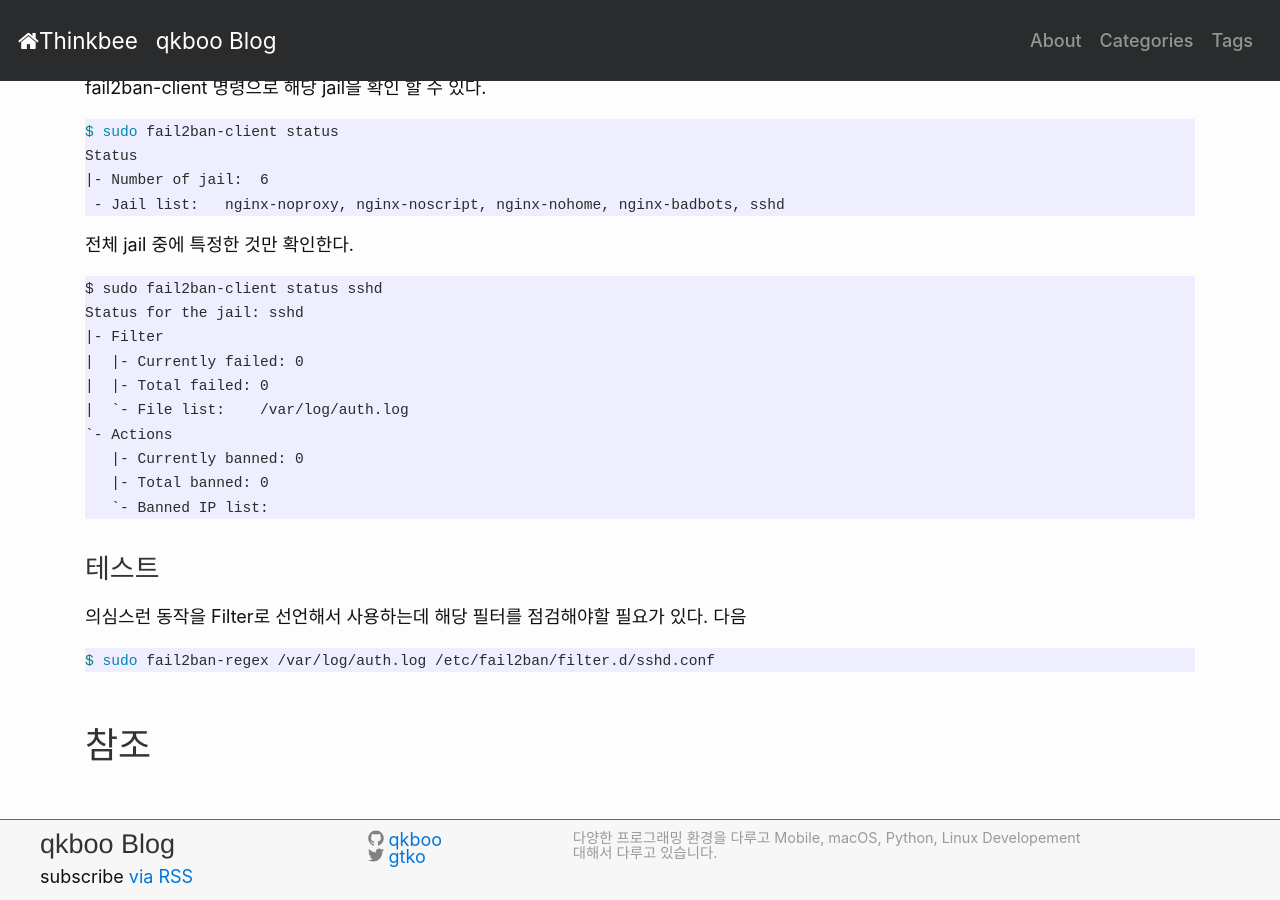
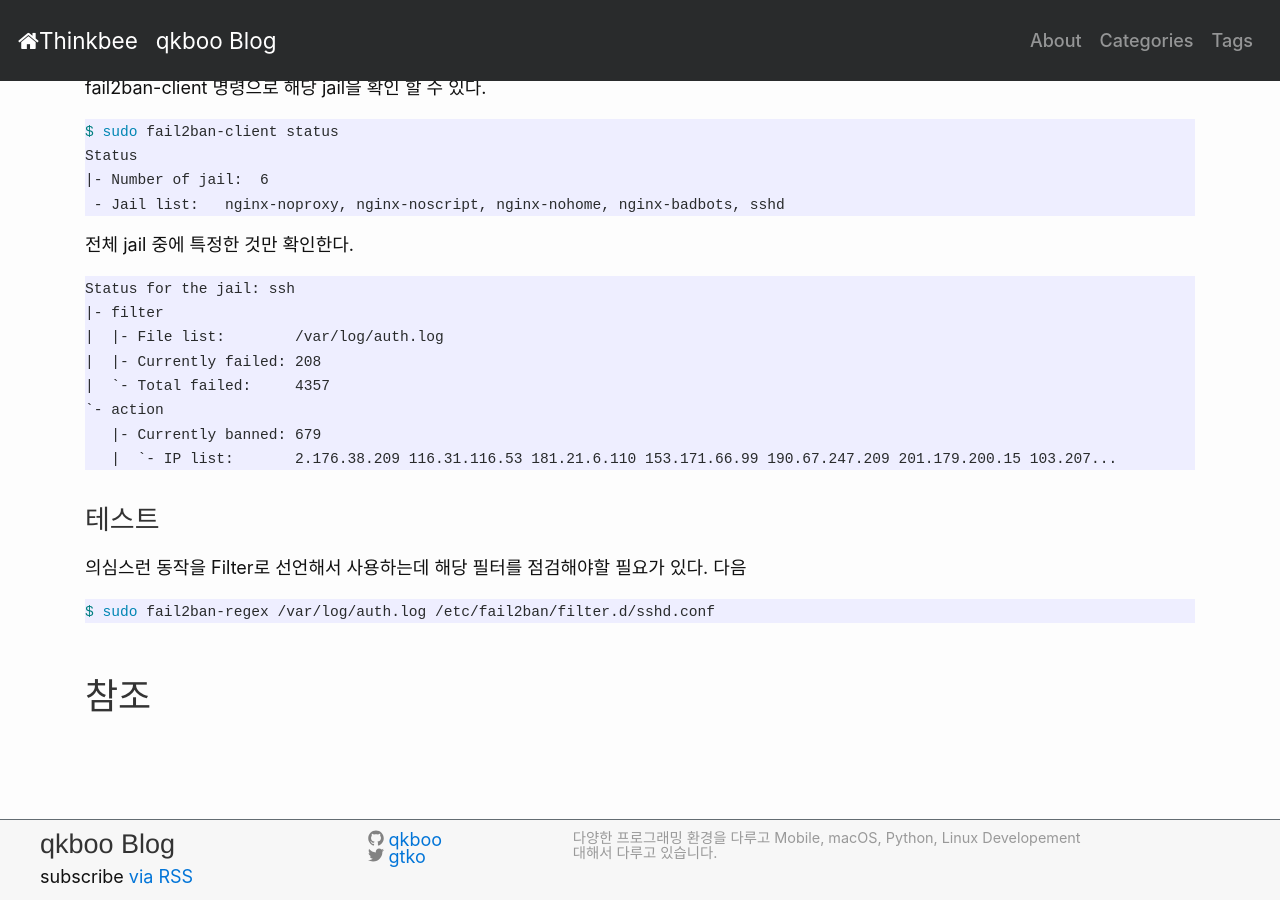
Before and after one commit to webhacking/qkboo.github.io, a Jekyll site: the page built from _posts/linux/2017-04-03-linux-basic-securities.markdown, in a window 1280 px wide and 900 px high, scrolled down 9520 px. Built offline with Jekyll 4.4.1, drawn with Linux system fonts in a browser that asks for light colours; nearby versions of some CDN libraries; comment, search, counter and statistics services are not loaded.

Commit message:
post: linux basic securites

````diff
--- a/_posts/linux/2017-04-03-linux-basic-securities.markdown
+++ b/_posts/linux/2017-04-03-linux-basic-securities.markdown
@@ -508,16 +508,14 @@ Status
 전체 jail 중에 특정한 것만 확인한다.
 
 ```
-$ sudo fail2ban-client status sshd
-Status for the jail: sshd
-|- Filter
-|  |- Currently failed: 0
-|  |- Total failed: 0
-|  `- File list:    /var/log/auth.log
-`- Actions
-   |- Currently banned: 0
-   |- Total banned: 0
-   `- Banned IP list:
+Status for the jail: ssh
+|- filter
+|  |- File list:        /var/log/auth.log
+|  |- Currently failed: 208
+|  `- Total failed:     4357
+`- action
+   |- Currently banned: 679
+   |  `- IP list:       2.176.38.209 116.31.116.53 181.21.6.110 153.171.66.99 190.67.247.209 201.179.200.15 103.207...
 ```
 
 #### 테스트
````
